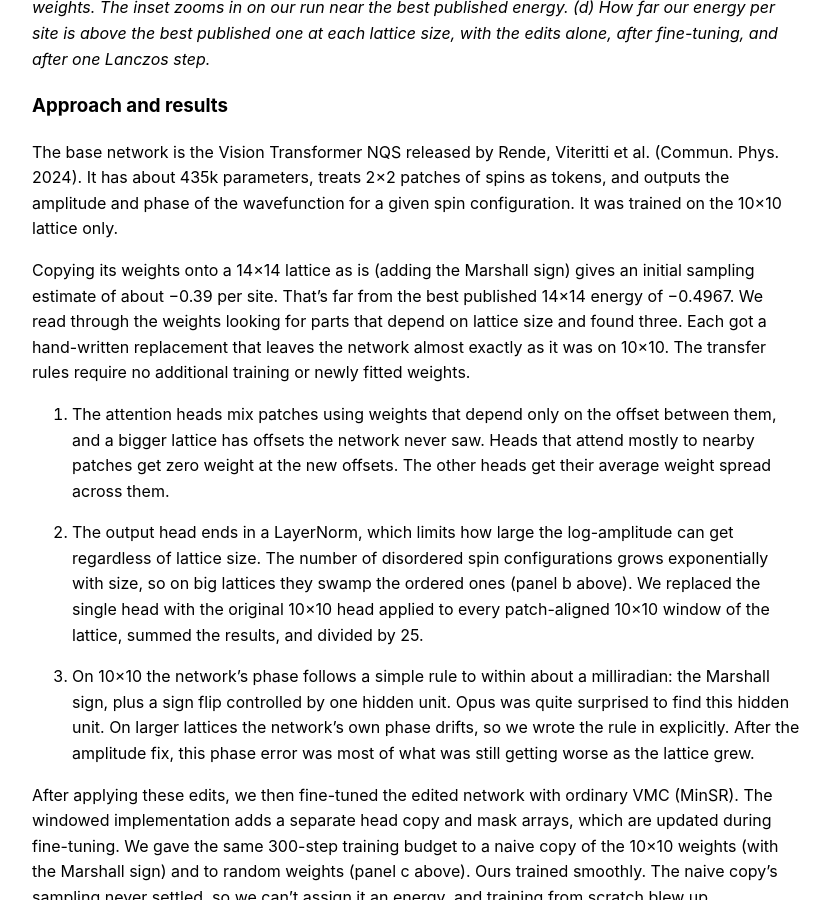
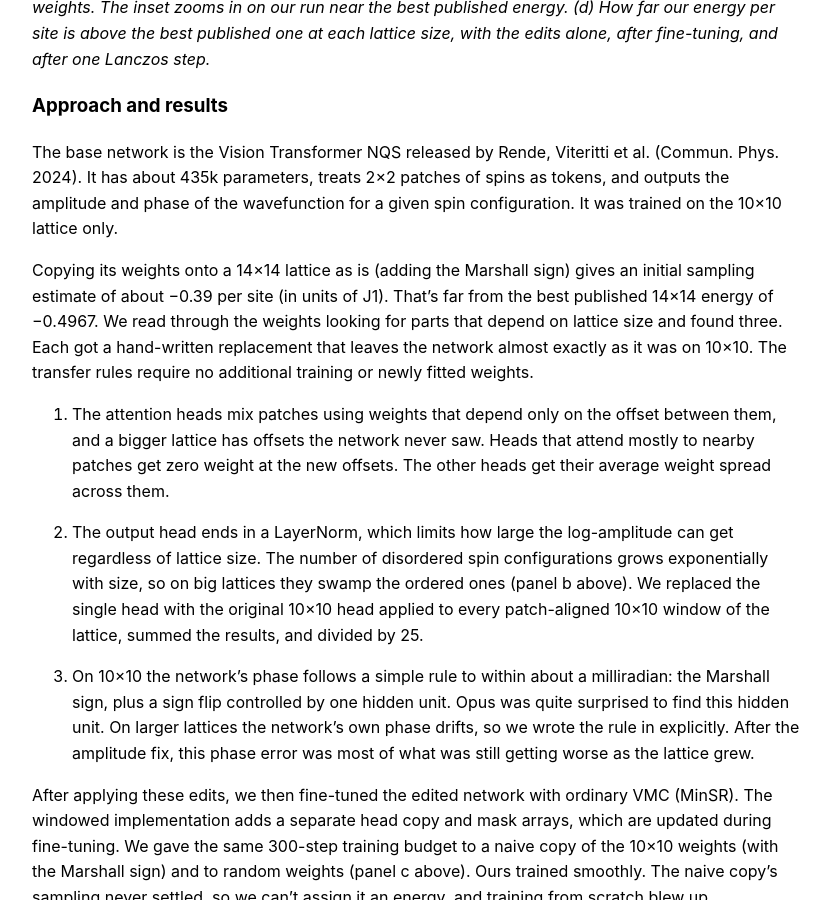
Before and after one commit to paul-gauthier/paul-gauthier.github.io, a Jekyll site: the page built from docs/_posts/2026-11-04-quantum-weight-space.md, in a window 1280 px wide and 900 px high, scrolled down 1305 px. Shown: the whole window, without its empty margins (224-1054 px from the left). Built offline with Jekyll 4.4.1, drawn with Linux system fonts in a browser that asks for light colours.

Commit message:
Quantum post: energies are per site in units of J1
Co-Authored-By: Claude Opus 5.5 <noreply@anthropic.com>

```diff
--- a/docs/_posts/2026-11-04-quantum-weight-space.md
+++ b/docs/_posts/2026-11-04-quantum-weight-space.md
@@ -51,7 +51,7 @@ parameters, treats 2×2 patches of spins as tokens, and outputs the amplitude an
 spin configuration. It was trained on the 10×10 lattice only.
 
 Copying its weights onto a 14×14 lattice as is (adding the Marshall sign) gives an initial sampling estimate of about
-−0.39 per site.
+−0.39 per site (in units of J1).
 That's far from the best published 14×14 energy of −0.4967.
 We read through the weights looking for parts that depend on lattice size and
 found three.
```
